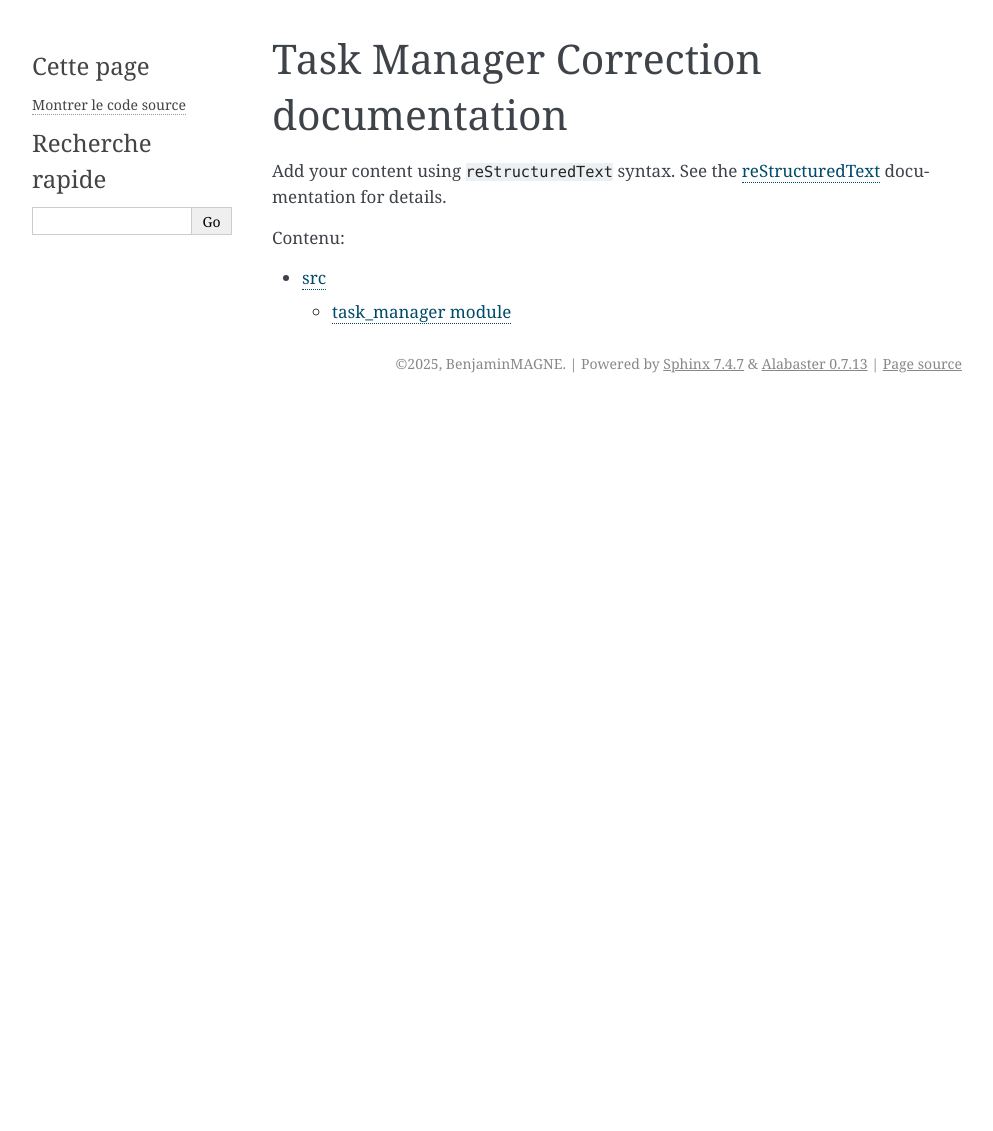
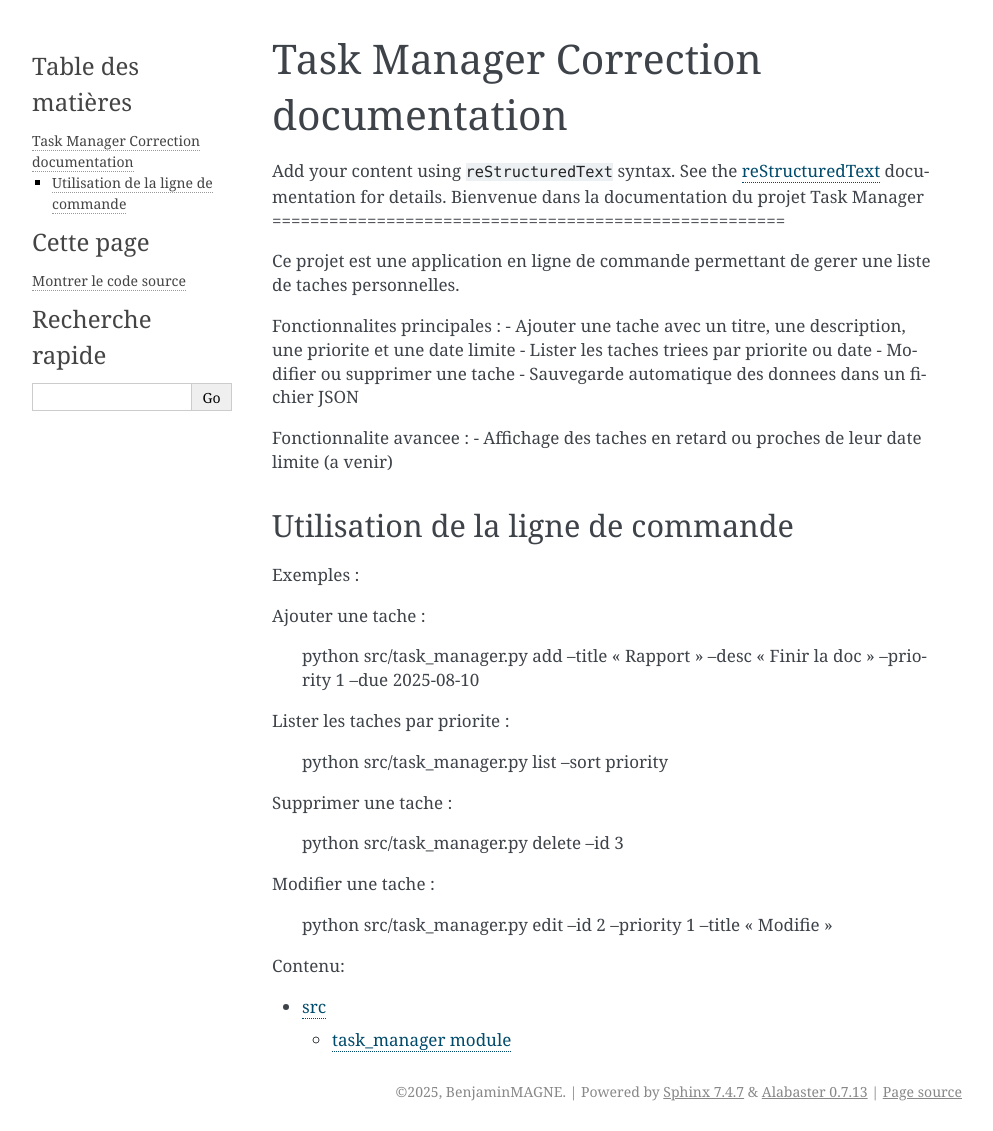
Before and after one commit to BenjaminMAGNE/task-manager-correction, a Sphinx documentation site: the page built from docs/source/index.rst, in a window 1280 px wide. Shown: the whole page, without its empty margins (148-1141 px from the left). Built offline with Sphinx 7.4.7, drawn with Linux system fonts in a browser that asks for light colours; before the commit the page ends 900 px from its top, so only the background shows below that.

Commit message:
Modification de l'index pour une présentation du projet

```diff
--- a/docs/source/index.rst
+++ b/docs/source/index.rst
@@ -9,6 +9,40 @@ Task Manager Correction documentation
 Add your content using ``reStructuredText`` syntax. See the
 `reStructuredText <https://www.sphinx-doc.org/en/master/usage/restructuredtext/index.html>`_
 documentation for details.
+Bienvenue dans la documentation du projet Task Manager
+======================================================
+
+Ce projet est une application en ligne de commande permettant de gerer une liste de taches personnelles.
+
+Fonctionnalites principales :
+- Ajouter une tache avec un titre, une description, une priorite et une date limite
+- Lister les taches triees par priorite ou date
+- Modifier ou supprimer une tache
+- Sauvegarde automatique des donnees dans un fichier JSON
+
+Fonctionnalite avancee :
+- Affichage des taches en retard ou proches de leur date limite (a venir)
+
+Utilisation de la ligne de commande
+-----------------------------------
+
+Exemples :
+
+Ajouter une tache :
+
+    python src/task_manager.py add --title "Rapport" --desc "Finir la doc" --priority 1 --due 2025-08-10
+
+Lister les taches par priorite :
+
+    python src/task_manager.py list --sort priority
+
+Supprimer une tache :
+
+    python src/task_manager.py delete --id 3
+
+Modifier une tache :
+
+    python src/task_manager.py edit --id 2 --priority 1 --title "Modifie"
 
 
 .. toctree::
```
